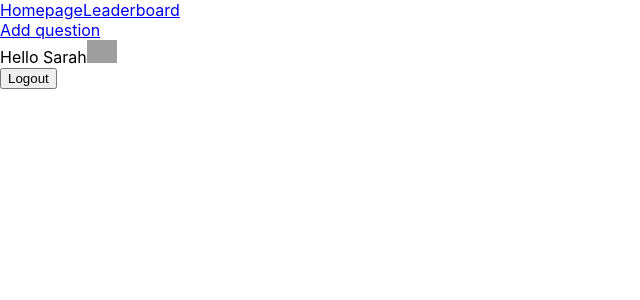
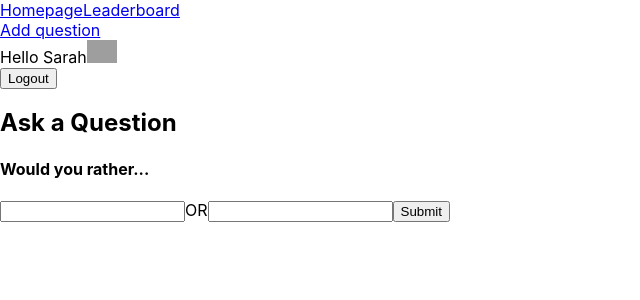
Before and after one commit to Vikariusu/Would-you-rather, a React (Create React App) app: page /add in a window 1280 px wide. Shown: the top 300 px of the page, without its empty margins (0-640 px from the left). Built offline with nearby package versions, Linux system fonts and the light colour scheme; grey boxes are pictures that could not be loaded.

Commit message:
feat: add NewQuestion functionality, change NewQuestion route to /add, add error handling (#7)

```diff
--- a/src/actions/questions.js
+++ b/src/actions/questions.js
@@ -1,10 +1,20 @@
+import { _saveQuestion } from '../utils/_DATA';
+
 export const RECEIVE_QUESTIONS = 'RECEIVE_QUESTIONS';
 export const ADD_QUESTION = 'ADD_QUESTION';
 
-export function addQuestion(question) {
+function addQuestion(question) {
     return {
         type: ADD_QUESTION,
         question
+    }
+}
+
+// async action creator
+export function handleAddQuestion(question) {
+    return (dispatch) => {
+        return _saveQuestion(question)
+            .then(question => dispatch(addQuestion(question)))
     }
 }
 
--- a/src/components/App.js
+++ b/src/components/App.js
@@ -20,7 +20,7 @@ class App extends React.Component {
         <Nav />
         <Route path="/" exact component={MainPage} />
         <Route path="/questions/:id" component={QuestionPage} />
-        <Route path="/new" component={NewQuestion} />
+        <Route path="/add" component={NewQuestion} />
         <Route path="/leaderboard" component={LeaderBoard} />
       </Router>
     );
--- a/src/components/Nav.js
+++ b/src/components/Nav.js
@@ -25,7 +25,7 @@ class Nav extends Component {
                     <Link to="/leaderboard">Leaderboard</Link>
                 </div>
                 <div className="nav-right">
-                    <Link to="/new">Add question</Link>
+                    <Link to="/add">Add question</Link>
                     {authedUser && (
                         <div>
                             <span>Hello {firstName}</span>
--- a/src/components/NewQuestion.js
+++ b/src/components/NewQuestion.js
@@ -1,11 +1,67 @@
-import React, { Component } from 'react'
+import React, { Component } from 'react';
+import { connect } from 'react-redux';
+import { handleAddQuestion } from '../actions/questions';
 
-export default class NewQuestion extends Component {
+class NewQuestion extends Component {
+    state = {
+        optionOne: '',
+        optionTwo: '',
+        errorMessage: ''
+    }
+
+    handleInputChange = (e, option) => {
+        // clears the error message when user changes input
+        this.setState({ [option]: e.target.value, errorMessage: '' })
+    }
+
+    submitForm = (e) => {
+        e.preventDefault();
+        this.setState({ errorMessage: '' })
+
+        // sets the error if one of inputs is empty
+        if (!this.state.optionOne || !this.state.optionTwo) {
+            this.setState({ errorMessage: "Fields cannot be empty." })
+            return;
+        }
+
+        const question = {
+            optionOneText: this.state.optionOne,
+            optionTwoText: this.state.optionTwo,
+            author: this.props.authedUser.authedUser
+        }
+        this.props.dispatch(handleAddQuestion(question))
+            .then(() => this.props.history.push('/'))
+    }
+
     render() {
         return (
             <div>
-                New Question Form
+                <h2>Ask a Question</h2>
+                <h4>Would you rather...</h4>
+                <form onSubmit={this.submitForm}>
+                    <input
+                        type="text"
+                        onChange={(e) => this.handleInputChange(e, 'optionOne')}
+                        value={this.state.optionOne}
+                    />
+                    OR
+                    <input
+                        type="text"
+                        onChange={(e) => this.handleInputChange(e, 'optionTwo')}
+                        value={this.state.optionTwo}
+                    />
+                    <button type="submit">Submit</button>
+                </form>
+                {this.state.errorMessage}
             </div>
         )
     }
 }
+
+function mapStateToProps(authedUser) {
+    return {
+        authedUser
+    }
+}
+
+export default connect(mapStateToProps)(NewQuestion);
--- a/src/components/QuestionPage.js
+++ b/src/components/QuestionPage.js
@@ -1,6 +1,6 @@
 import React, { Component } from 'react';
 import { connect } from 'react-redux';
-import { _saveQuestionAnswer } from '../utils/_DATA';
+import { _saveQuestionAnswer } from '../utils/_DATA'; // TODO: move to actions
 import { getUsersAndQuestions } from '../actions/shared';
 
 import UnansweredQuestionOptions from './UnansweredQuestionOptions';
```
